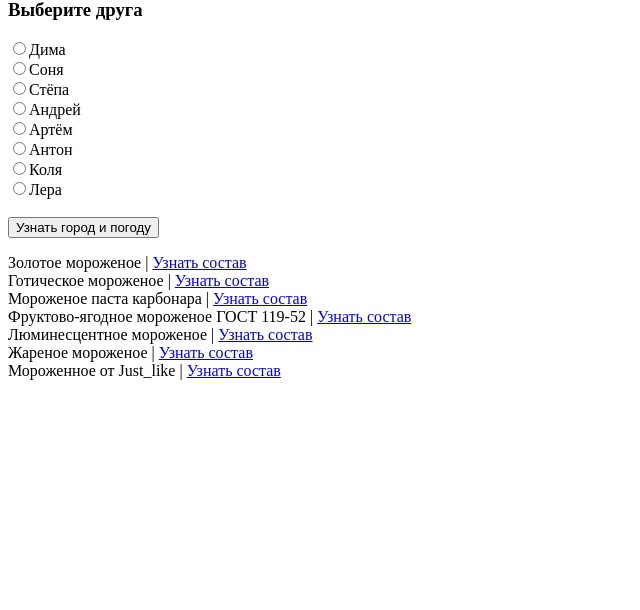
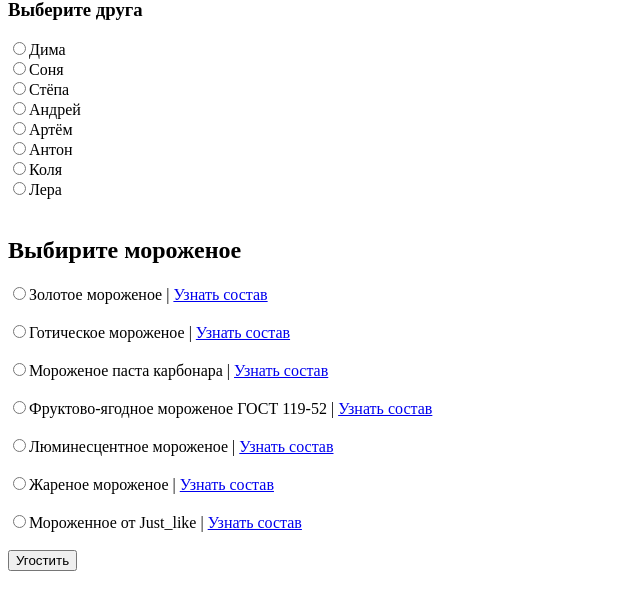
Before and after one commit to JustLike420/Anfisa, a Django app: page / in a window 1280 px wide. Shown: the part 120-730 px from the top of the page, without its empty margins (0-640 px from the left). Run offline with Django 3.2, Linux system fonts and the light colour scheme.

Commit message:
buttons for icecreams sorts

```diff
--- a/homepage/views.py
+++ b/homepage/views.py
@@ -14,14 +14,19 @@ def index(request):
                     f' required value="{friend}">{friend}<br>')
 
     for i in range(len(icecream_db)):
-        icecreams += f"{icecream_db[i]['name']} | <a href='icecream/{i}/'>Узнать состав</a> <br>"
+        ice_form = (f'<input type="radio" name="icecream"'
+                    f' required value="{icecream_db[i]["name"]}">{icecream_db[i]["name"]}')
+        icelink = f"<a href='icecream/{i}/'>Узнать состав</a> <br>"
+        icecreams += f'{ice_form} | {icelink} <br>'
 
     if request.method == 'POST':
         selected_friend = request.POST['friend']
         city = friends_db[selected_friend]
         weather = what_weather(city)
-        friend_output = f'{selected_friend}, тебе прислали мороженое!'
+        selected_icecream = request.POST['icecream']
+        friend_output = f'{selected_friend}, тебе прислали {selected_icecream}!'
         city_weather = f'Погода в городе {city}: {weather}'
+
 
     context = {
         'icecreams': icecreams,
--- a/templates/homepage/index.html
+++ b/templates/homepage/index.html
@@ -15,8 +15,9 @@
           <h3>Выберите друга</h3>
           {{ friends|safe }}
           <br>
-          <input type="submit" value="Узнать город и погоду">
+          <h2>Выбирите мороженое</h2>
+          {{ icecreams|safe }}
+          <input type="submit" value="Угостить">
       </form>
-      <p> {{ icecreams|safe }} </p>
   </body>
 </html>
```
